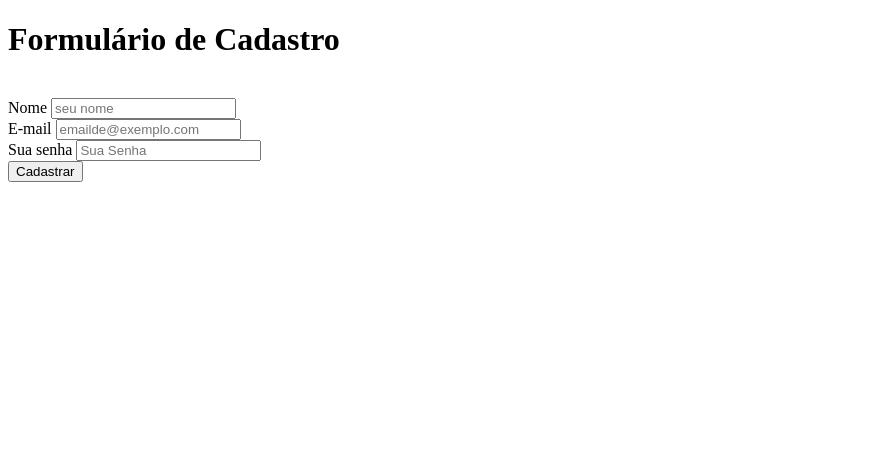
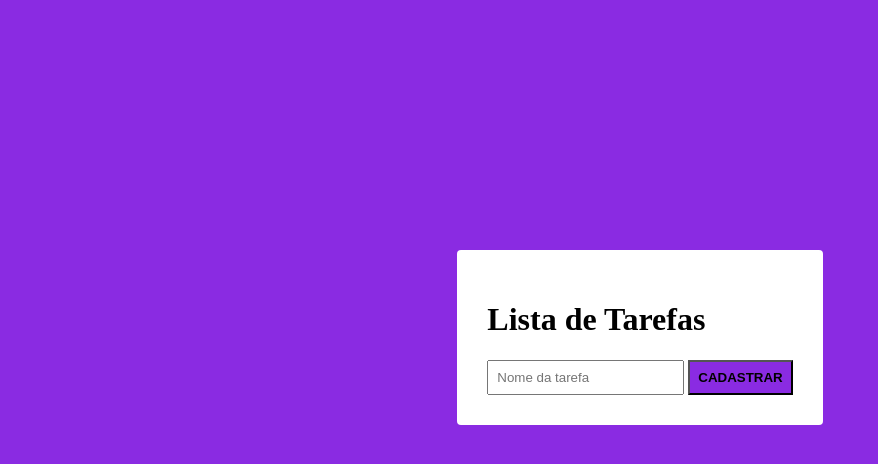
Before and after one commit to ViniciusCssHtml/curso_ebac_frontend, a plain HTML site: page index.html in a window 1280 px wide. Shown: the whole page, without its empty margins (0-878 px from the left). Drawn offline with nearby package versions, Linux system fonts and the light colour scheme.

Commit message:
Primeiro comiit
atividade finalizada

```diff
--- a/index.html
+++ b/index.html
@@ -5,25 +5,20 @@
   <meta charset="UTF-8">
   <meta http-equiv="X-UA-Compatible" content="IE=edge">
   <meta name="viewport" content="width=device-width, initial-scale=1.0">
-  <title>Módulo 3 exercício</title>
+  <link rel="stylesheet" href="./sty.css">
+  <title>Exercício jQuery</title>
 </head>
 
 <body>
-  <h1>Formulário de Cadastro</h1>
-  <br>
-  <label for="text">Nome</label>
-  <input type="text" placeholder="seu nome">
-  <br>
-  <label for="email">E-mail</label>
-  <input id="email" placeholder="emailde@exemplo.com">
-  <br>
-  <label for="text">Sua senha</label>
-  <input type="password" placeholder="Sua Senha">
-  <br>
-  <button type="submit">Cadastrar</button>
+  <form>
+    <h1>Lista de Tarefas</h1>
+    <input type="text" placeholder="Nome da tarefa" required id="tarefa">
+    <button type="submit">Cadastrar</button>
+    <div class="resultado"></div>
+  </form>
 
-
-
+  <script src="https://code.jquery.com/jquery-3.6.3.min.js"></script>
+  <script src="./script.js"></script>
 </body>
 
 </html>
--- /dev/null
+++ b/script.js
@@ -0,0 +1,12 @@
+$(document).ready(function () {
+  $("button").click(function (e) {
+    e.preventDefault();
+    const tarefa = $("#tarefa").val();
+    const resultado = $(".resultado");
+    const result = $(`<li class="result">${tarefa}</li>`).appendTo(resultado);
+    $(result).click(function () {
+      $(this).addClass("resultclick");
+    });
+    $("#tarefa").val("");
+  });
+});
--- /dev/null
+++ b/sty.css
@@ -0,0 +1,41 @@
+body {
+  padding: 0px;
+  margin: 0px;
+  font-family: "Poppins";
+  margin: 0 auto;
+  max-width: 1000px;
+  display: grid;
+  justify-content: center;
+  padding: 250px;
+  background-color: blueviolet;
+}
+
+form {
+  background-color: #fff;
+  padding: 30px;
+  border-radius: 4px;
+}
+
+h1 {
+  padding: 0px;
+}
+
+input {
+  padding: 8px;
+}
+
+button {
+  padding: 8px;
+  background-color: blueviolet;
+  text-transform: uppercase;
+  font-weight: bold;
+  cursor: pointer;
+}
+
+.result {
+  padding: 8px;
+  cursor: pointer;
+}
+.resultclick {
+  text-decoration: line-through;
+}
```
